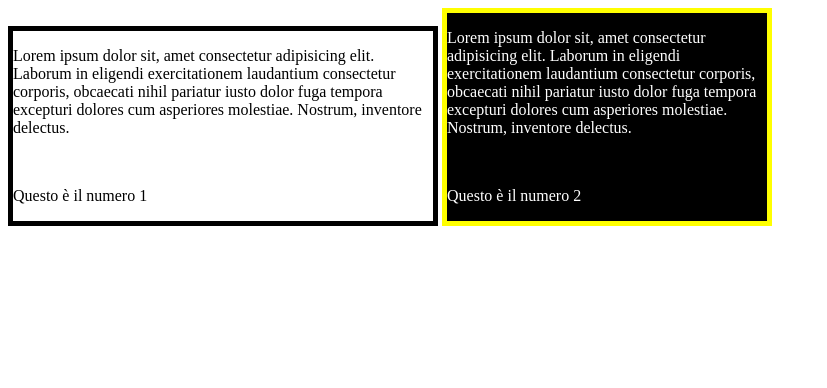
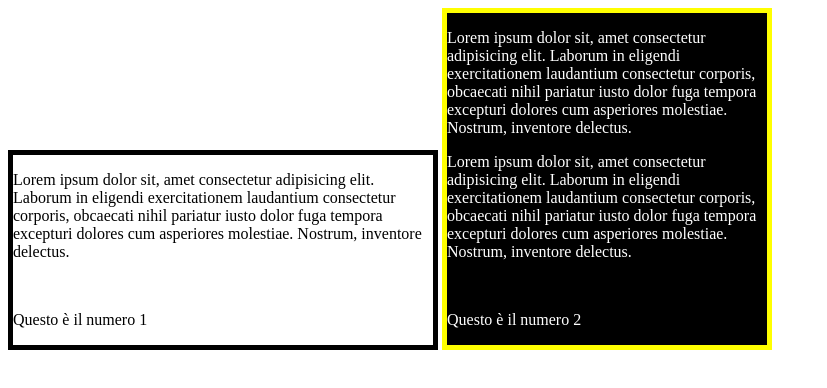
Before and after one commit to fabiSwDevBeg/ITSEsercizi, a plain HTML site: page esercizio2.html in a window 1280 px wide. Shown: the whole page, without its empty margins (0-827 px from the left). Drawn offline with Linux system fonts and the light colour scheme.

Commit message:
+ paragrafo uguale lorem ipsum added

```diff
--- a/esercizio2.html
+++ b/esercizio2.html
@@ -23,6 +23,9 @@
         <p>Lorem ipsum dolor sit, amet consectetur adipisicing elit. Laborum in eligendi exercitationem laudantium
             consectetur corporis, obcaecati nihil pariatur iusto dolor fuga tempora excepturi dolores cum asperiores
             molestiae. Nostrum, inventore delectus.</p>
+            <p>Lorem ipsum dolor sit, amet consectetur adipisicing elit. Laborum in eligendi exercitationem laudantium
+                consectetur corporis, obcaecati nihil pariatur iusto dolor fuga tempora excepturi dolores cum asperiores
+                molestiae. Nostrum, inventore delectus.</p>
         <br>
         <p>Questo è il numero 2</p>
     </div>
```
